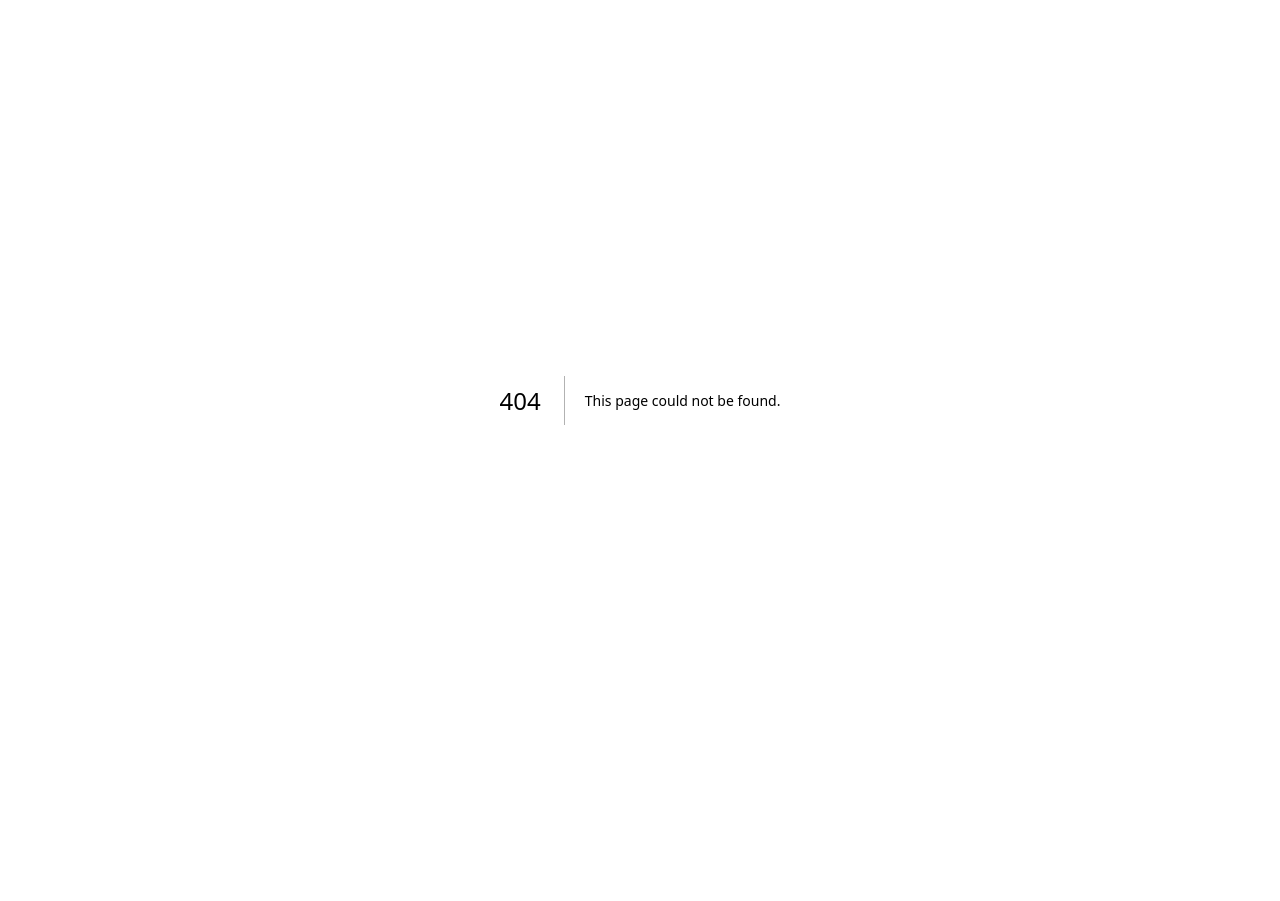
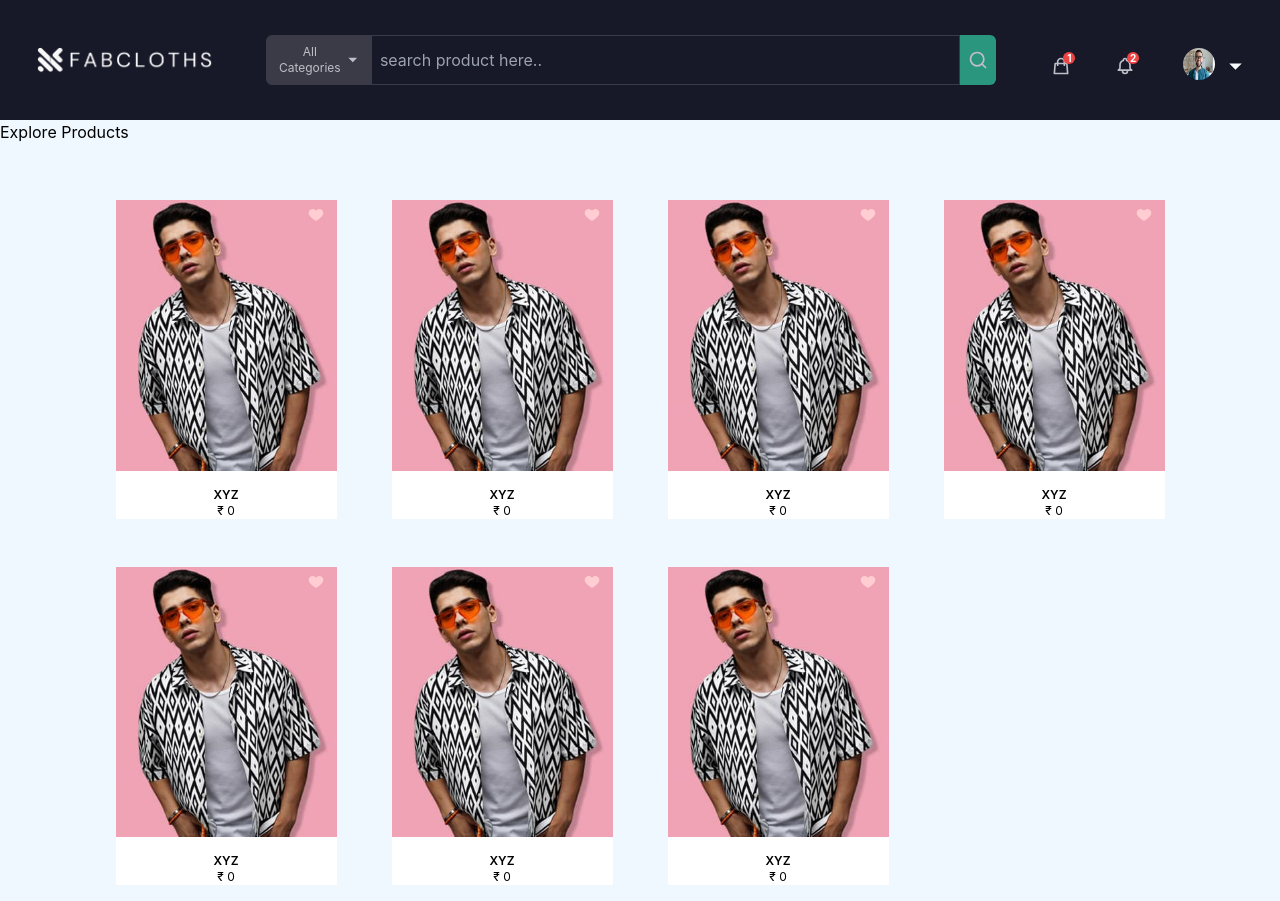
Before and after one commit to sahishanu/ecom-fe, a Next.js app: page /productlisting in a window 1280 px wide. Before the commit this address had no page. Before the commit the page ends 800 px from the top, so only its background shows below. Built offline with nearby package versions, Linux system fonts and the light colour scheme; a web font is replaced by a local one.

Commit message:
Product listing page

```diff
--- a/src/components/Navbar.tsx
+++ b/src/components/Navbar.tsx
@@ -1,3 +1,4 @@
+import Link from "next/link";
 import { Addtocart, NotificationIcon, ProfileIcon } from "./CustomIcons";
 import Searchbar from "./Searchbar";
 
@@ -10,8 +11,10 @@ const Navbar=()=>{
        <div className=" items-center  px-8 flex justify-between h-[120px] text-[#F9FBFC] bg-[#171828]">
 
         <div className="xl:w-[15%] md:w-[17%] sm:w-[30%] w-[30%] ">
-        <img className="h-[100%]" src="./images/logo.png" alt="" />
+        <Link href={"/"}><img className="h-[100%]" src="./images/logo.png" alt="" />
+        </Link>
         </div>
+
 
 
         <Searchbar/>
--- a/src/components/Sectionview.tsx
+++ b/src/components/Sectionview.tsx
@@ -87,7 +87,7 @@ export const ExploreProducts=()=>{
     </div>
     </div>
         <div className=" flex justify-center mt-4">
-            <Viewmore text={"View all products"}/>
+            <Viewmore text={"View all products"} path="productlisting"/>
         </div>
 
     </div>
--- a/src/components/Viewmore.tsx
+++ b/src/components/Viewmore.tsx
@@ -1,14 +1,25 @@
+import Link from "next/link";
 import React from "react";
 import { AiOutlineArrowRight } from "react-icons/ai"
 interface ViewmoreProps{
     text:string;
+    path?:string
+}
 
-}
-export const Viewmore:React.FC<ViewmoreProps>=({text})=>{
+export const Viewmore:React.FC<ViewmoreProps>=({text,path})=>{
+const pathUrl:string="/"+path;
 return (
-    <div className="flex items-center hover:text-[#F9FBFC] hover:bg-[#171828]  border-2 font-semibold text-xs uppercase border-[#171828] w-fit px-4 py-3  ">
+    <div>
+    <Link href={pathUrl}>
+    <button className="flex items-center hover:text-[#F9FBFC] hover:bg-[#171828]  border-2 font-semibold text-xs uppercase border-[#171828] w-fit px-4 py-3  ">
        <span > {text}</span>
        <span className="ml-2" > <AiOutlineArrowRight className="font-bold" size={20}/></span>
+    </button>
+    </Link>
     </div>
 )
 }
+
+Viewmore.defaultProps={
+    path:""
+}
--- /dev/null
+++ b/src/pages/productlisting.tsx
@@ -0,0 +1,44 @@
+import Navbar from "@/components/Navbar"
+import { Product } from "@/components/Proctuctview";
+import React from "react"
+
+const productlisting:React.FC<{}>=()=>{
+
+
+
+    return (
+        <div>
+            <Navbar/>
+            <div >
+                Explore Products
+            </div>
+            <div>
+            <div className="grid grid-cols-4 gap-4  mt-10 w-[85%] mx-auto">
+            <div className="   ">
+    <Product name={"xyz"} cost={0} imgUrl={"./images/productsm/shirt.jpg"}/>
+    </div>
+    <div className="   ">
+    <Product name={"xyz"} cost={0} imgUrl={"./images/productsm/shirt.jpg"}/>
+    </div>
+    <div className="   ">
+    <Product name={"xyz"} cost={0} imgUrl={"./images/productsm/shirt.jpg"}/>
+    </div>
+    <div className="   ">
+    <Product name={"xyz"} cost={0} imgUrl={"./images/productsm/shirt.jpg"}/>
+    </div>
+    <div className="   ">
+    <Product name={"xyz"} cost={0} imgUrl={"./images/productsm/shirt.jpg"}/>
+    </div>
+    <div className="   ">
+    <Product name={"xyz"} cost={0} imgUrl={"./images/productsm/shirt.jpg"}/>
+    </div>
+    <div className="   ">
+    <Product name={"xyz"} cost={0} imgUrl={"./images/productsm/shirt.jpg"}/>
+    </div>
+    </div>
+
+            </div>
+        </div>
+    )
+}
+export default productlisting;
```
